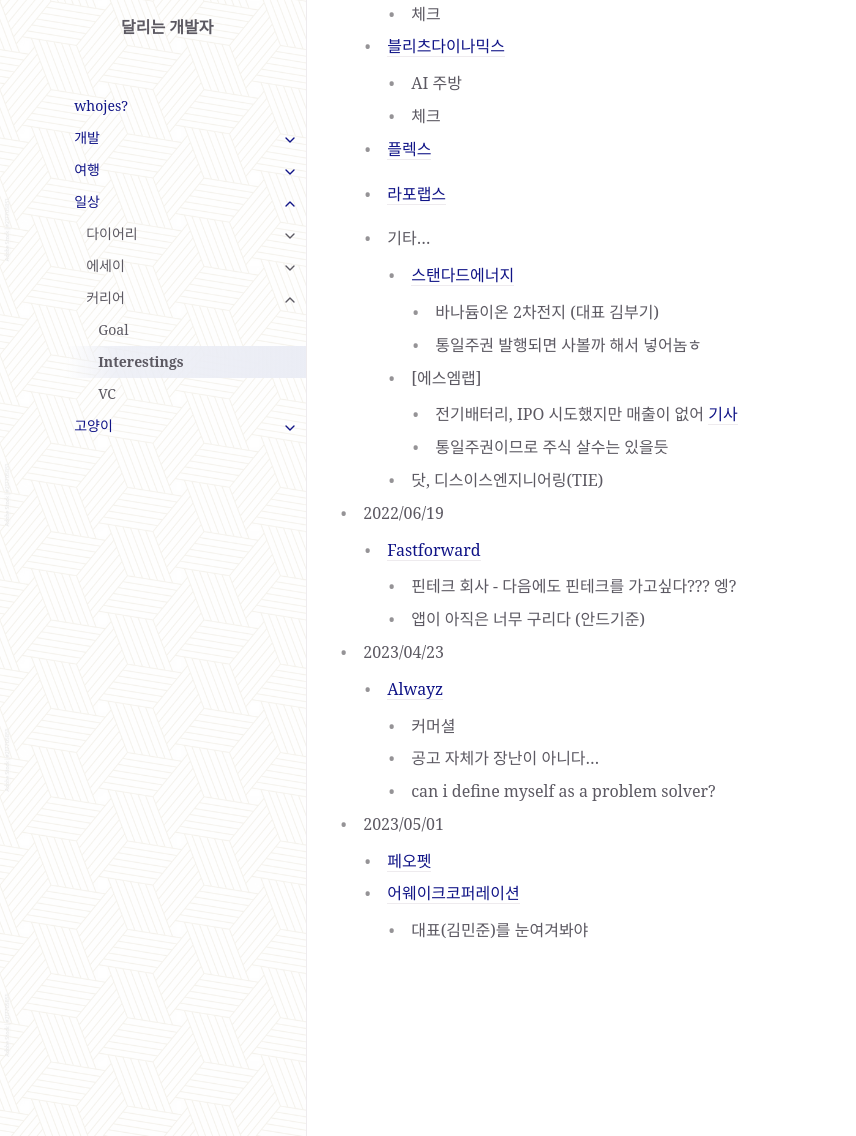
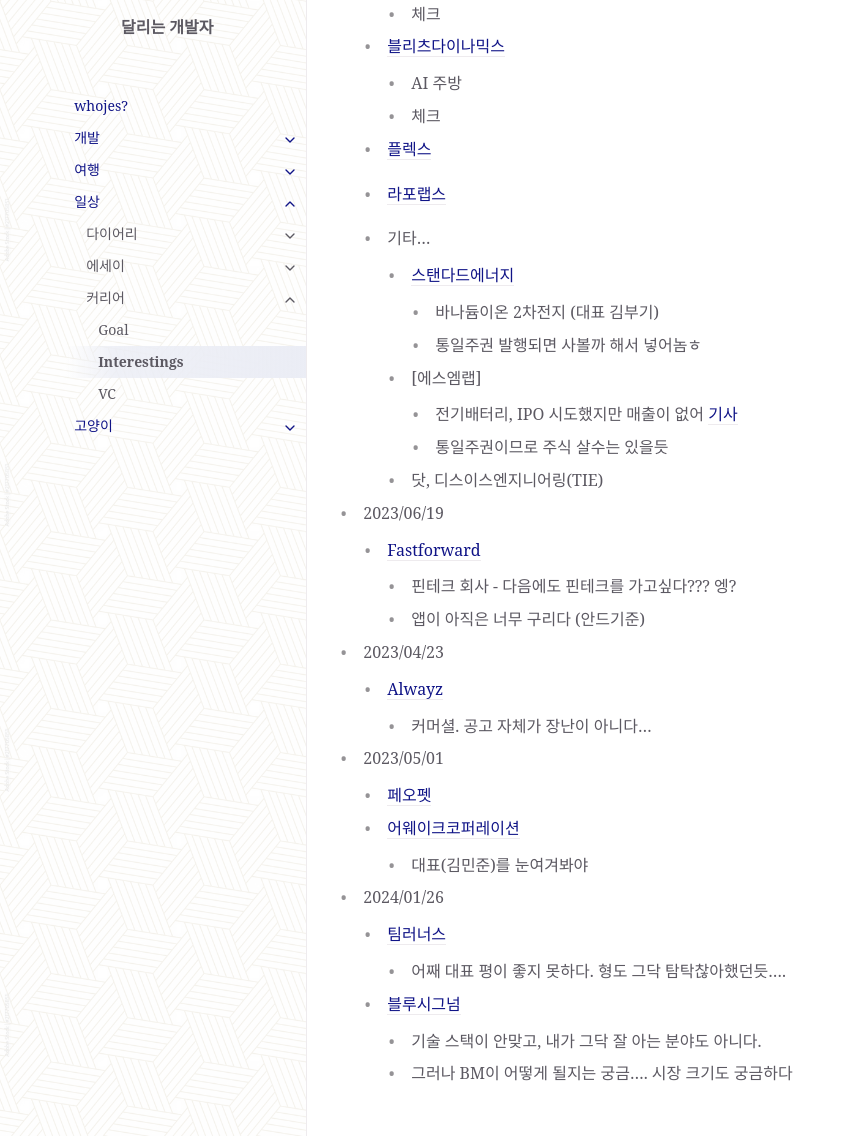
Before and after one commit to whojes/whojes.github.io, a Jekyll site: the page built from docs/life/career/interestings.md, in a window 1280 px wide and 1400 px high, scrolled down 683 px, cut to the strip 264-1400 px from the top of the window. Shown: the whole strip, without its empty margins (0-856 px from the left). Built offline with Jekyll 4.4.1, drawn with Linux system fonts in a browser that asks for light colours.

Commit message:
automessage

```diff
--- a/docs/life/career/interestings.md
+++ b/docs/life/career/interestings.md
@@ -47,18 +47,23 @@
       - 통일주권이므로 주식 살수는 있을듯
     - 닷, 디스이스엔지니어링(TIE)
 
-- 2022/06/19
+- 2023/06/19
   - [Fastforward](https://domino.oopy.io)
     - 핀테크 회사 - 다음에도 핀테크를 가고싶다??? 엥?
     - 앱이 아직은 너무 구리다 (안드기준)
 
 - 2023/04/23
   - [Alwayz](https://team.alwayz.co/)
-    - 커머셜
-    - 공고 자체가 장난이 아니다...
-    - can i define myself as a problem solver?
+    - 커머셜. 공고 자체가 장난이 아니다...
 
 - 2023/05/01
   - [페오펫](https://www.peopet.co.kr/)
   - [어웨이크코퍼레이션](https://creator.ly/)
     - 대표(김민준)를 눈여겨봐야
+
+- 2024/01/26
+  - [팀러너스](https://teamlearners.career.greetinghr.com/)
+    - 어째 대표 평이 좋지 못하다. 형도 그닥 탐탁찮아했던듯....
+  - [블루시그넘](https://bluesignum2023.career.greetinghr.com/)
+    - 기술 스택이 안맞고, 내가 그닥 잘 아는 분야도 아니다.
+    - 그러나 BM이 어떻게 될지는 궁금.... 시장 크기도 궁금하다
```
Also changed, not shown: docs/life/diary/diary_2024.md (added, +41 -0 lines).
